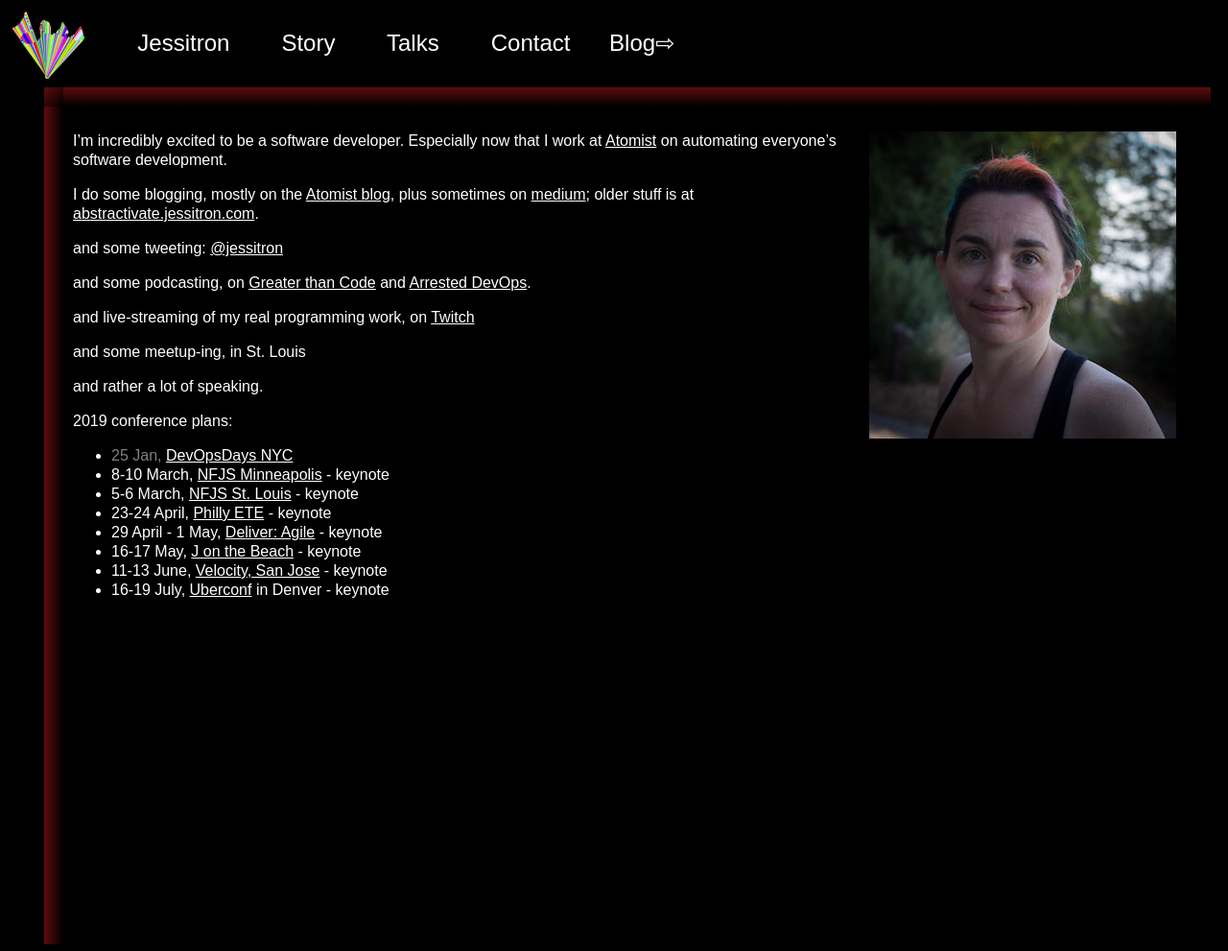
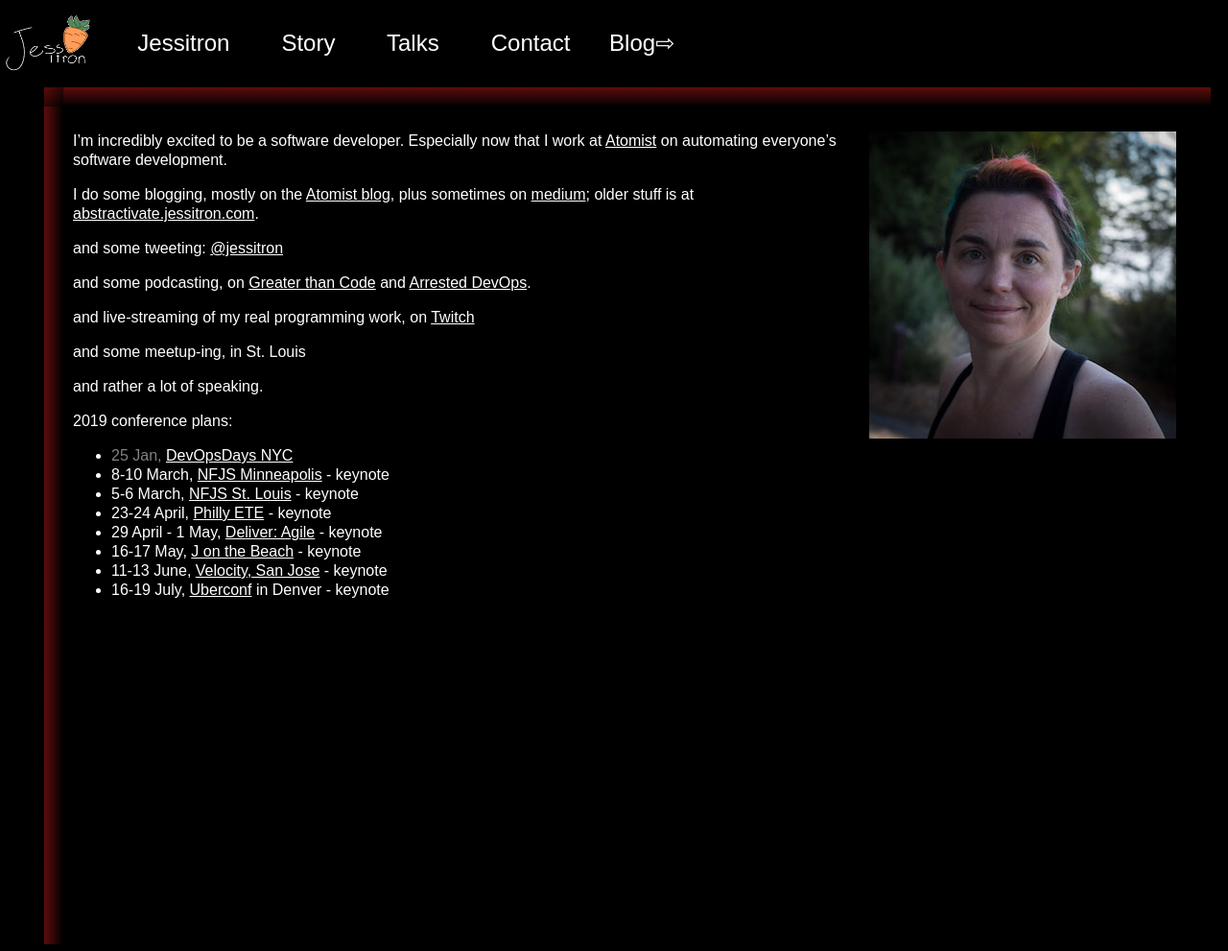
Before and after one commit to jessitron/jessitron.com, a Jekyll site: the page built from index.md, in a window 1280 px wide. Shown: the whole page at 96% size. Built offline with Jekyll 4.4.1, drawn with Linux system fonts in a browser that asks for light colours.

Commit message:
Logo by Linda

```diff
--- a/_layouts/default.html
+++ b/_layouts/default.html
@@ -7,7 +7,7 @@
 
 <body>
   <a href="http://jessitron.com">
-    <img class="logo" src="images/jess.png" />
+    <img class="logo" src="images/logo-by-linda.png" />
   </a>
   <div class="one">
     {% if page.name == "home" %}
```
Also changed, not shown: _posts/2018-05-18-camerata.md (+2 -2 lines), Gemfile.lock.
